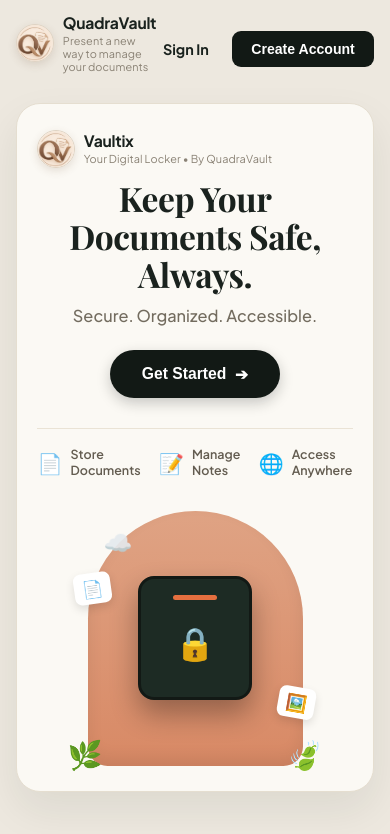
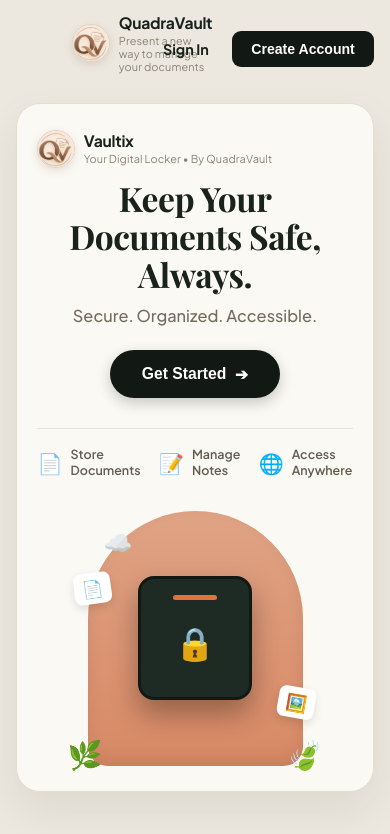
Before and after one commit to Ayushsen83/VAULTIX, a React (Vite) app in the folder frontend/: page / in a window 390 px wide. Shown: the top 834 px of the page. Built offline with nearby package versions, Linux system fonts and the light colour scheme; no server answers; a web font is replaced by a local one.

Commit message:
style(header): widen search bar and align mobile header layout with menu button

```diff
--- a/frontend/src/components/Header.css
+++ b/frontend/src/components/Header.css
@@ -144,3 +144,26 @@
     padding: 0 10px;
   }
 }
+
+@media (max-width: 768px) {
+  .app-header,
+  .dashboard-header,
+  header {
+    display: flex;
+    align-items: center;
+    justify-content: space-between;
+    gap: 10px;
+    padding-left: 56px; /* Reserves space for the 44px hamburger button on the left */
+    width: 100%;
+  }
+
+  .header-search {
+    flex: 1;
+    width: 100%;
+    min-width: 0;
+    max-width: none;
+    min-height: 44px;
+    padding: 0 12px;
+    gap: 8px;
+  }
+}
```
